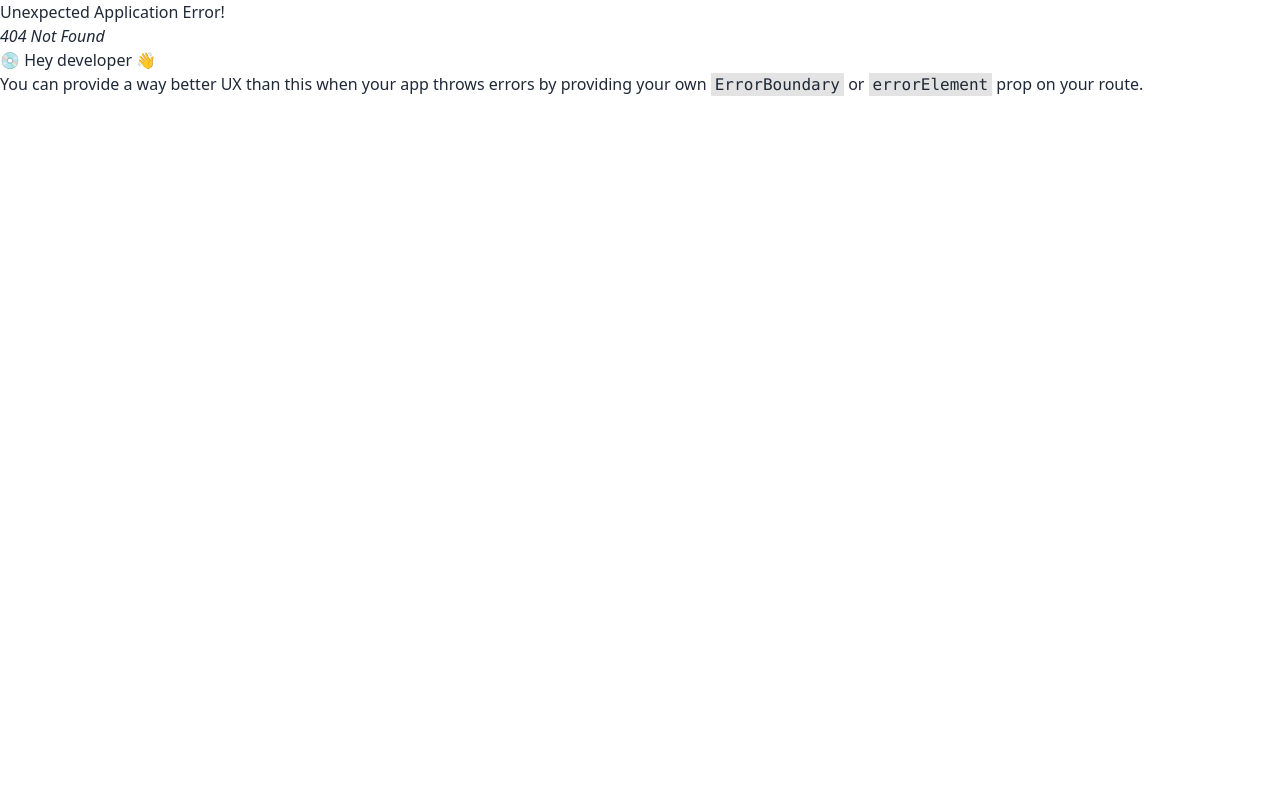
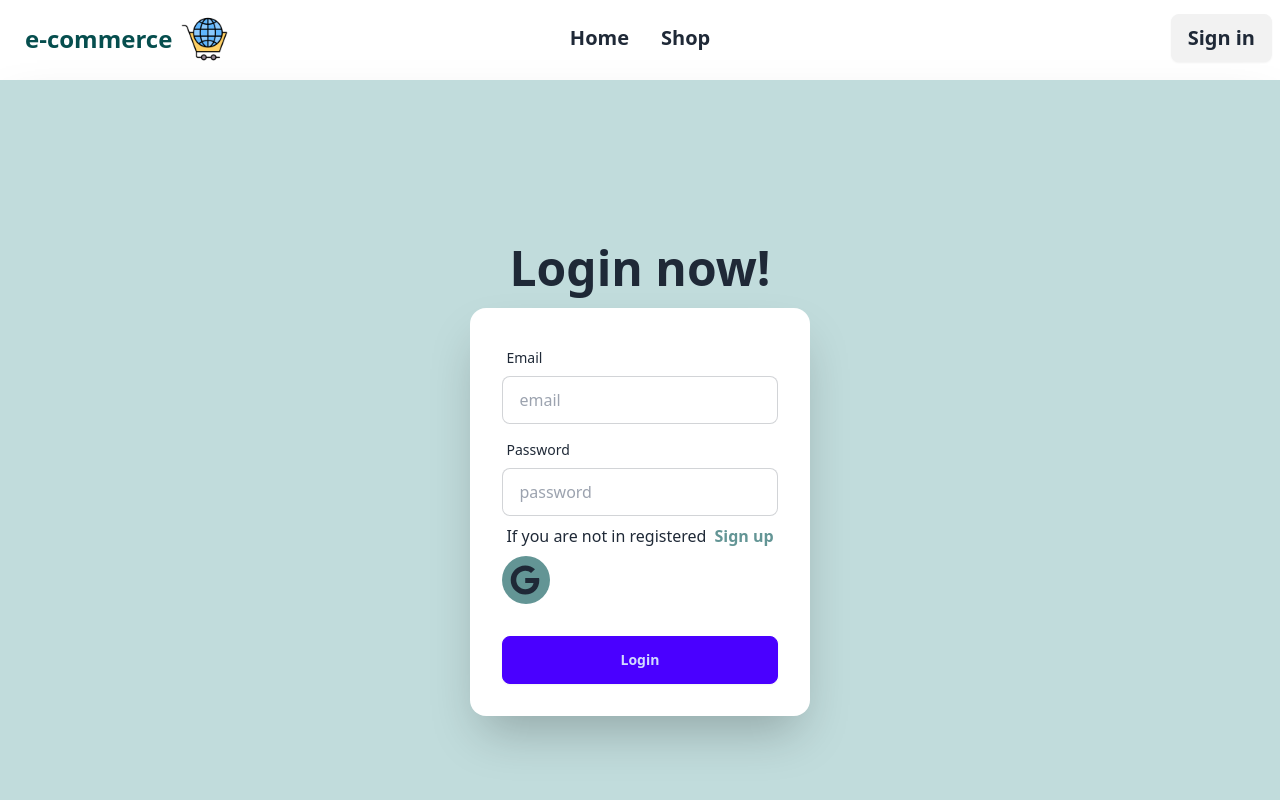
Before and after one commit to ramohin1236/bd-task-client, a React (Vite) app: page /signin in a window 1280 px wide. Before the commit this address had no page. Shown: the top 800 px of the page. Built offline with nearby package versions, Linux system fonts and the light colour scheme.

Commit message:
login and registration page created

```diff
--- a/src/components/Footer.jsx
+++ b/src/components/Footer.jsx
@@ -3,10 +3,11 @@ import { Link } from "react-router-dom"
 
 const Footer = () => {
   return (
-    <footer className="footer p-10 bg-[#879f9f] text-base-content">
+    <footer className="footer p-10 bg-[#c1dcdc] text-base-content">
   <aside>
     <Link className="flex items-center hover:scale-110">
-        <img src="/public/logo.png" className="w-24" alt="" />
+        <img src="/public/logo.png" className="w-24" alt=
+        "" />
         <p className="text-2xl font-bold">e-commerce</p>
     </Link>
 
--- a/src/components/Navbar.jsx
+++ b/src/components/Navbar.jsx
@@ -1,4 +1,4 @@
-import {  NavLink } from 'react-router-dom'
+import {  Link, NavLink } from 'react-router-dom'
 import logo from '/public/logo.png'
 
 const Navbar = () => {
@@ -38,7 +38,7 @@ const Navbar = () => {
  </ul>
 </div>
 <div className="navbar-end">
- <a className="btn">Button</a>
+   <Link to='/signin'> <button className='btn font-semibold text-xl'>Sign in</button></Link>
 </div>
     </div>
     {/* header Cover design */}
--- /dev/null
+++ b/src/pages/SignIn.jsx
@@ -0,0 +1,43 @@
+import { FaGoogle } from "react-icons/fa6"
+import { Link } from "react-router-dom"
+
+
+const SignIn = () => {
+  return (
+    <div className="hero min-h-screen bg-[#c1dcdc] shadow-2xl">
+    <div className="hero-content flex-col ">
+      <div className="text-center lg:text-left">
+        <h1 className="text-5xl font-bold">Login now!</h1>
+
+      </div>
+      <div className="card shrink-0 w-full max-w-sm shadow-2xl bg-base-100">
+        <form className="card-body">
+          <div className="form-control">
+            <label className="label">
+              <span className="label-text">Email</span>
+            </label>
+            <input type="email" placeholder="email" className="input input-bordered" required />
+          </div>
+          <div className="form-control">
+            <label className="label">
+              <span className="label-text">Password</span>
+            </label>
+            <input type="password" placeholder="password" className="input input-bordered" required />
+            <label className="label">
+             If you are not in registered   <Link to='/sign-up' className="ml-2 hover:scale-110 font-bold text-[#639595]">Sign up</Link>
+            </label>
+            <button className="w-12 h-12 bg-[#639595]  rounded-full ">
+                <FaGoogle className="text-3xl font-bold text-center ml-2"/>
+            </button>
+          </div>
+          <div className="form-control mt-6">
+            <button className="btn btn-primary">Login</button>
+          </div>
+        </form>
+      </div>
+    </div>
+  </div>
+  )
+}
+
+export default SignIn
--- /dev/null
+++ b/src/pages/SignUP.jsx
@@ -0,0 +1,53 @@
+import { Link } from "react-router-dom"
+
+
+const SignUP = () => {
+  return (
+    <div className="hero min-h-screen bg-[#c1dcdc] shadow-2xl">
+    <div className="hero-content flex-col ">
+      <div className="text-center lg:text-left">
+        <h1 className="text-5xl font-bold">Sing Up Now!</h1>
+
+      </div>
+      <div className="card shrink-0 w-full max-w-sm shadow-2xl bg-base-100">
+        <form className="card-body">
+        <label className="form-control w-full max-w-xs">
+  <div className="label">
+    <span className="label-text">Pick your Image</span>
+
+  </div>
+  <input type="file" className="file-input file-input-bordered w-full max-w-xs" />
+
+</label>
+        <div className="form-control">
+            <label className="label">
+              <span className="label-text">Name</span>
+            </label>
+            <input type="name" placeholder="name" className="input input-bordered" required />
+          </div>
+          <div className="form-control">
+            <label className="label">
+              <span className="label-text">Email</span>
+            </label>
+            <input type="email" placeholder="email" className="input input-bordered" required />
+          </div>
+          <div className="form-control">
+            <label className="label">
+              <span className="label-text">Password</span>
+            </label>
+            <input type="password" placeholder="password" className="input input-bordered" required />
+            <label className="label">
+             Already have an account?   <Link to='/signin' className="ml-2 hover:scale-110 font-bold text-[#639595]">Sign In</Link>
+            </label>
+          </div>
+          <div className="form-control mt-6">
+            <button className="btn btn-primary">Login</button>
+          </div>
+        </form>
+      </div>
+    </div>
+  </div>
+  )
+}
+
+export default SignUP
```
Also changed, not shown: src/routes/index.jsx (+12 -1 lines).
